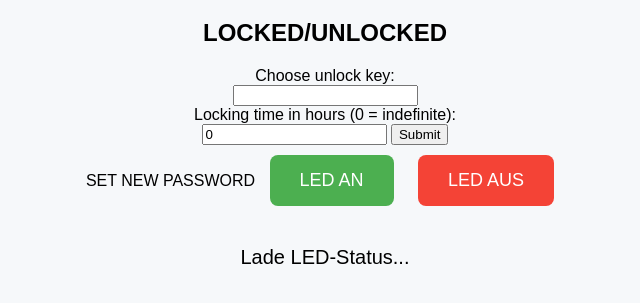
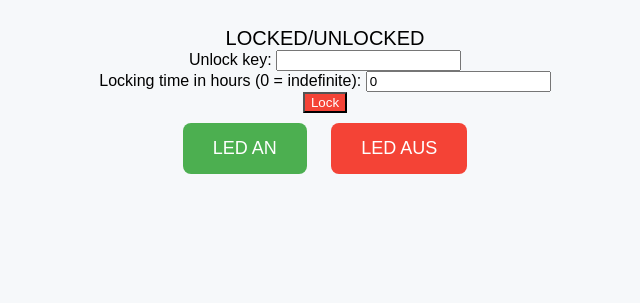
Before and after one commit to DerFlo-74/led-control, a plain HTML site: page index.html in a window 1280 px wide. Shown: the part 119-422 px from the top of the page, without its empty margins (315-955 px from the left). Drawn offline with Linux system fonts and the light colour scheme; no server answers.

Commit message:
Update index.html

```diff
--- a/index.html
+++ b/index.html
@@ -23,6 +23,7 @@
     }
     #onBtn { background-color: #4CAF50; color: white; }
     #offBtn { background-color: #f44336; color: white; }
+    #submitBtn { background-color: #f44336; color: white; }
     #status {
       margin-top: 30px;
       font-size: 20px;
@@ -31,18 +32,16 @@
 </head>
 <body>
   <h1>Chastity Key Monitor</h1>
-  <h2>LOCKED/UNLOCKED</h2>
+  <div id="status">LOCKED/UNLOCKED</div>
   <form action="/lock" method="POST">
-      <label for="unlock_key">Choose unlock key:</label><br>
+      <label for="unlock_key">Unlock key:</label>
       <input type="text" id="unlock_key" name="unlock_key"><br>
-      <label for="locking_time">Locking time in hours (0 = indefinite):</label><br>
-      <input type="text" id="locking_time" name="locking_time" value="0">
-      <input type="submit">
+      <label for="locking_time">Locking time in hours (0 = indefinite):</label>
+      <input type="text" id="locking_time" name="locking_time" value="0"><br>
+      <input type="submit" id="submitBtn" value="Lock">
   </form>
-  <label>SET NEW PASSWORD</label>
   <button id="onBtn">LED AN</button>
   <button id="offBtn">LED AUS</button>
-  <div id="status">Lade LED-Status...</div>
 
   <script>
     const apiUrl = 'https://nj1qtlgr8g.execute-api.eu-central-1.amazonaws.com/dev/led';
```
